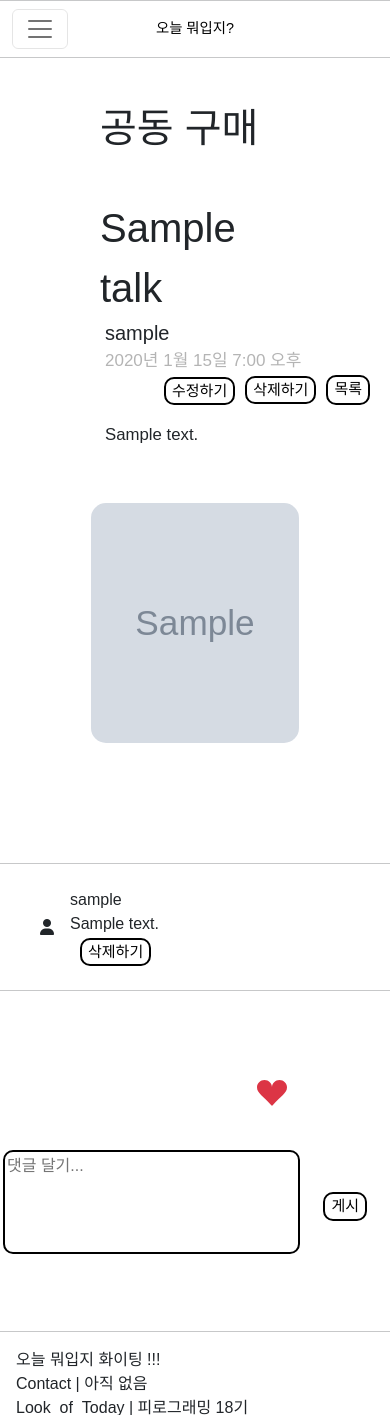
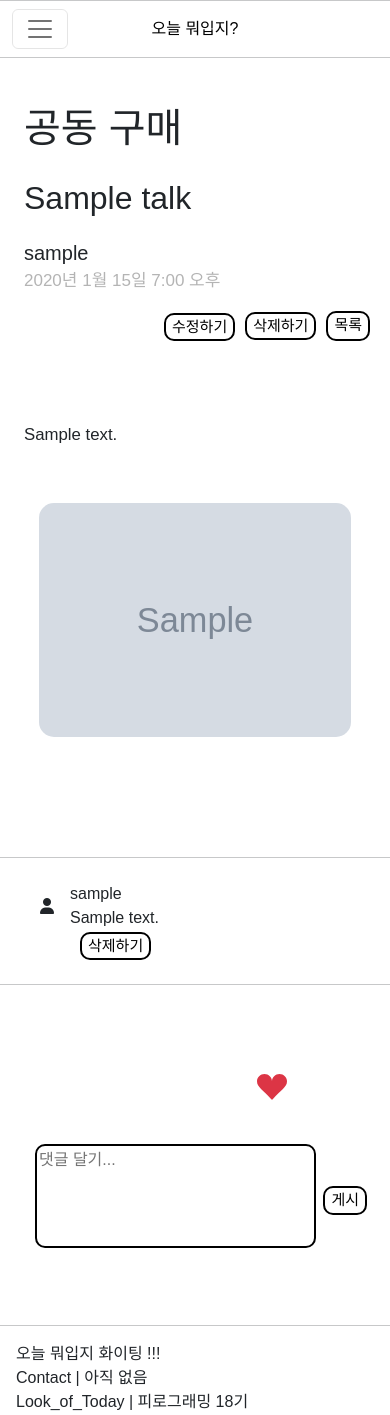
Before and after one commit to HongguSon/Look_of_Today, a Django app: page /community/talk-detail/1/ in a window 390 px wide. Shown: the top 1415 px of the page. Run offline with Django 4.2, Linux system fonts and the light colour scheme; a user stored in the database is signed in; tables that the repository leaves empty hold one stand-in row (values such as "Sample post"); grey boxes marked "Sample" are stand-in pictures; some libraries are stand-ins or nearby versions; some web fonts are replaced.

Commit message:
[feat] 커뮤니티 게시글 반응형 구현

```diff
--- a/server/apps/community/templates/community/talk_detail.html
+++ b/server/apps/community/templates/community/talk_detail.html
@@ -6,7 +6,7 @@
 {% endblock %}
 
 {% block content %}
-<div class="post_title">{{talk.category}}</div>
+<div class="post_category">{{talk.category}}</div>
 <div class="post_title">{{talk.title}}</div>
 <div class="post_author">{{talk.author}}</div>
 <div class="post_time">{{talk.create_date}}</div>
@@ -42,7 +42,7 @@
   <div id="comment-list-{{talk.pk}}" class="comment-list">
     <div class="comm">
       {% for comment in t_comments %}
-      <div class="d-flex align-items-center m-0 p-4">
+      <div class="d-flex m-0 p-4">
         <i class="fa-solid fa-user m-3"></i>
         <div>
           <div>{{comment.author.username}}</div>
--- a/server/static/css/main4.css
+++ b/server/static/css/main4.css
@@ -23,7 +23,7 @@ footer {
 
 @media screen and (max-width: 768px){
   .title {
-    font-size: 0.9rem;
+    font-size: 1rem;
   }
 }
 
--- a/server/static/css/post_detail.css
+++ b/server/static/css/post_detail.css
@@ -1,5 +1,12 @@
+.post_category{
+    font-size: 2.5rem;
+    padding-left: 6.25rem;
+    padding-top: 2.5rem;
+    padding-right: 6.25rem;
+}
+
 .post_title{
-    font-size: 2.5rem;
+    font-size: 2rem;
     padding-left: 6.25rem;
     padding-top: 2.5rem;
     padding-right: 6.25rem;
@@ -23,11 +30,11 @@
 }
 
 .postimgs > img{
-    height: 35rem;
-    width: 33rem;
+    max-width: 50%;
+    height: auto;
+    display: block;
     border-radius: 0.938rem;
     margin: auto;
-    display: block;
     margin-bottom: 6rem;
 }
 
@@ -54,6 +61,7 @@
 }
 
 .post_content{
+    margin-top: 4rem;
     font-size: 1.05rem;
     padding-left: 6.563rem;
     padding-bottom: 2rem;
@@ -144,11 +152,12 @@ transition: 0.2s;
 
 
 #comment-con{
-    margin-left: 0px;
+    margin-left: 1rem;
     margin-bottom: 3.125rem;
 }
 
 .comment-input{
+    width: 100%;
     border: 2px solid black;
     border-radius: 0.625rem;
     transition: 0.2s;
@@ -232,11 +241,22 @@ form svg{
     right: 4px;
 }
 
+@media screen and (max-width: 768px) {
+
+}
+
 @media screen and (max-width: 576px) {
-    .comment-input{width: 100%;}
+    .comment-input{margin-left: 1rem;}
 
-    .postimgs > img {
-        height: 15rem;
-        width: 13rem;
-    }
+    .postimgs > img {max-width: 80%; height: auto;}
+
+    .post_category {padding-left: 1.5rem; padding-right: 1.5rem;}
+
+    .post_title {padding-top: 1rem; padding-bottom: 1rem; padding-left: 1.5rem; padding-right: 1.5rem;}
+
+    .post_author {padding-left: 1.5rem;}
+
+    .post_time {padding-left: 1.5rem; margin-bottom: 1rem;}
+
+    .post_content {padding-left: 1.5rem;}
 }
```
